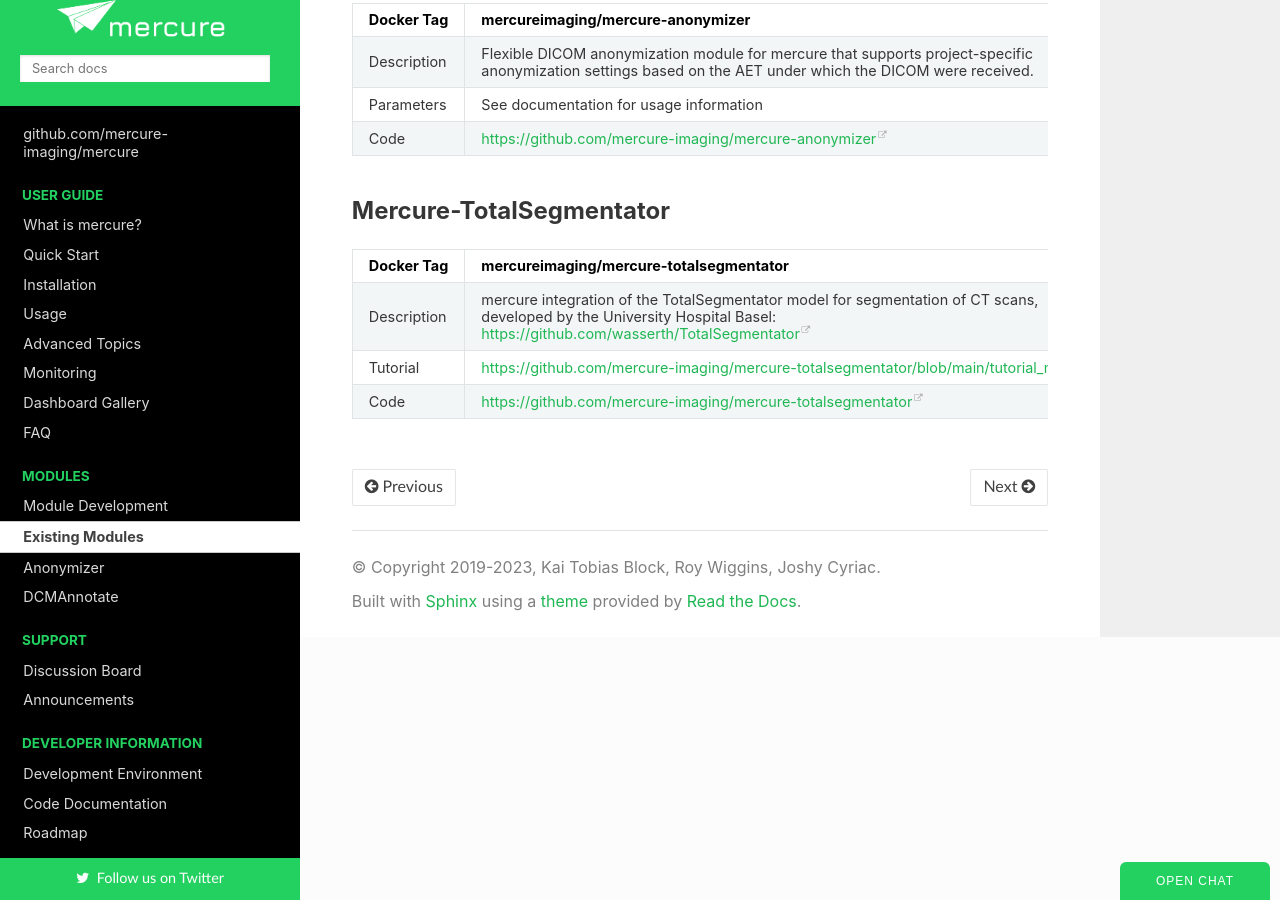
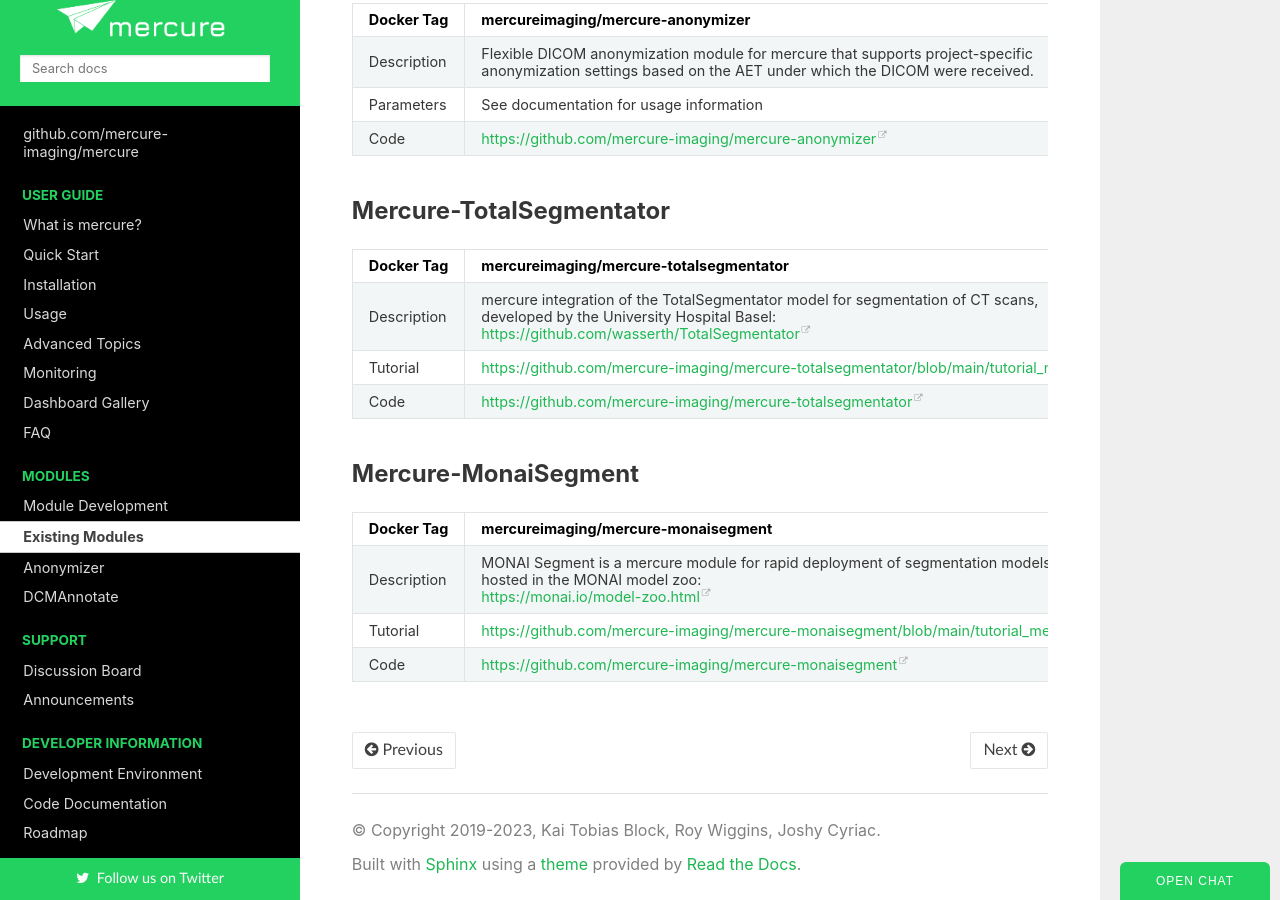
Before and after one commit to mercure-imaging/mercure, a Sphinx documentation site: the page built from docs/module_list.rst, in a window 1280 px wide and 900 px high, scrolled down 880 px. Built offline with Sphinx 7.4.7 and the Read the Docs theme 2.0.0, drawn with Linux system fonts in a browser that asks for light colours.

Commit message:
Updated docs.

```diff
--- a/docs/module_list.rst
+++ b/docs/module_list.rst
@@ -75,3 +75,21 @@
 +---------------+---------------------------------------------------------------------------------------------------------------+
 | Code          | https://github.com/mercure-imaging/mercure-totalsegmentator                                                   |
 +---------------+---------------------------------------------------------------------------------------------------------------+
+
+
+Mercure-MonaiSegment
+------------------------
+
++---------------+---------------------------------------------------------------------------------------------------------------+
+| Docker Tag    | mercureimaging/mercure-monaisegment                                                                           |
++===============+===============================================================================================================+
+| Description   | MONAI Segment is a mercure module for rapid deployment of segmentation models                                 |
+|               |                                                                                                               |
+|               | hosted in the MONAI model zoo:                                                                                |
+|               |                                                                                                               |
+|               | https://monai.io/model-zoo.html                                                                               |
++---------------+---------------------------------------------------------------------------------------------------------------+
+| Tutorial      | https://github.com/mercure-imaging/mercure-monaisegment/blob/main/tutorial_mercure-MonaiSegment.ipynb         |
++---------------+---------------------------------------------------------------------------------------------------------------+
+| Code          | https://github.com/mercure-imaging/mercure-monaisegment                                                       |
++---------------+---------------------------------------------------------------------------------------------------------------+
```
